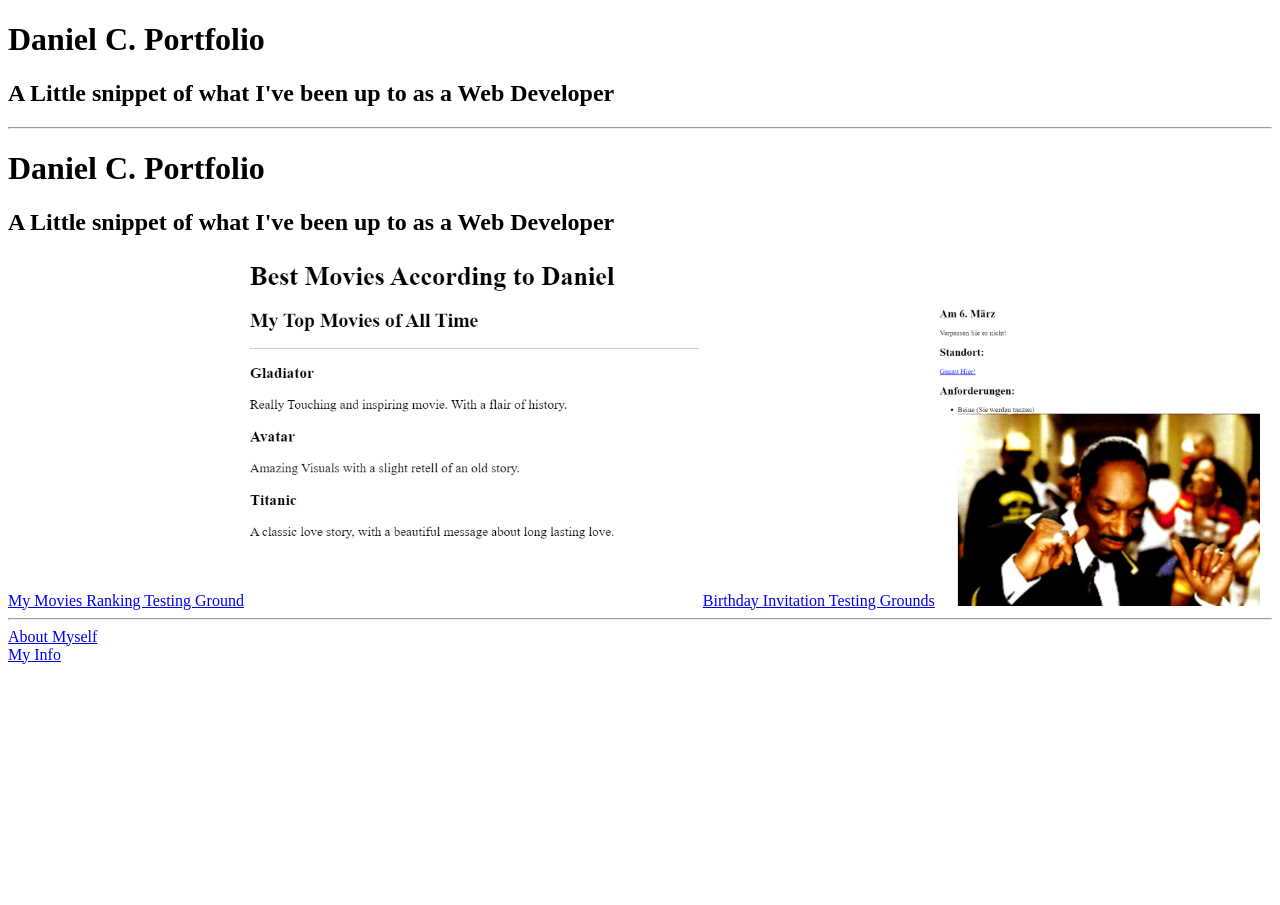
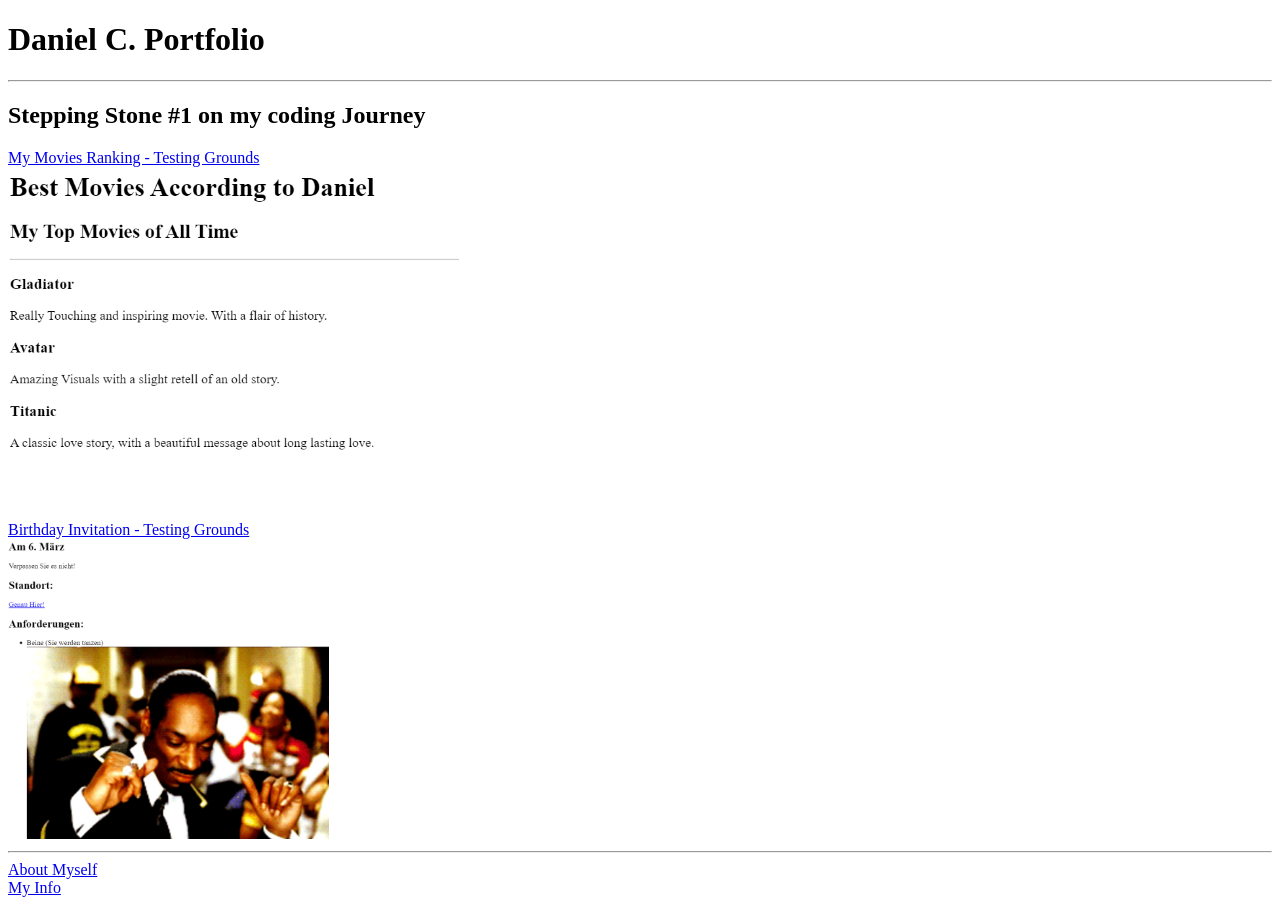
Before and after one commit to danscho-23/html-beginner, a plain HTML site: page index.html in a window 1280 px wide. Before the commit the page ends 800 px from the top, so only its background shows below. Drawn offline with Linux system fonts and the light colour scheme.

Commit message:
Updated index.html

```diff
--- a/index.html
+++ b/index.html
@@ -6,17 +6,16 @@
     <title>Daniel C's Portfolio</title>
 </head>
 <h1>Daniel C. Portfolio</h1>
-<h2>A Little snippet of what I've been up to as a Web Developer</h2>
 <hr>
 <body>
-<h1>Daniel C. Portfolio</h1>
-<h2>A Little snippet of what I've been up to as a Web Developer</h2>
-<a href="./public/movie-ranking.html">My Movies Ranking Testing Ground</a>
-<img src="./assets/images/Movies.png" height="350" alt="A List of Movies, Stating Gladiator, Avatar and Titanic">
-<a href="./public/birthday-invite.html">Birthday Invitation Testing Grounds</a>
-<img src="./assets/images/birthday.png" height="300" alt="Birthday Invitation"> <br>
+<h2>Stepping Stone #1 on my coding Journey</h2>
+<a href="./public/movie-ranking.html">My Movies Ranking - Testing Grounds</a> <br/>
+<img src="./assets/images/Movies.png" height="350" alt="A List of Movies, Stating Gladiator, Avatar and Titanic"> <br/>
+<a href="./public/birthday-invite.html">Birthday Invitation - Testing Grounds</a> <br/>
+<img src="./assets/images/birthday.png" height="300" alt="Birthday Invitation"> <br/>
 <hr>
-<a href="./public/about.html">About Myself</a> <br> <a href="./public/contact.html">My Info</a>
+<a href="./public/about.html">About Myself</a> <br/>
+<a href="./public/contact.html">My Info</a>
 </body>
 
 </html>
```
